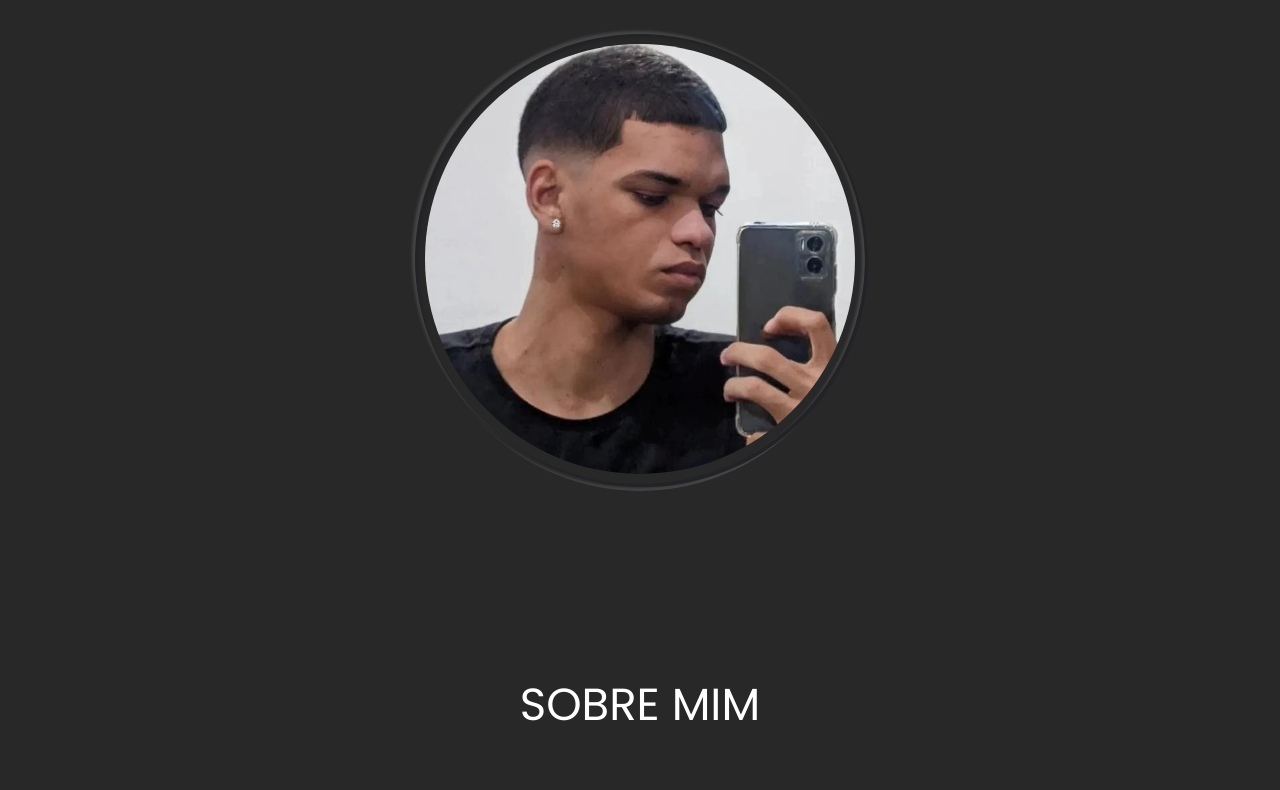
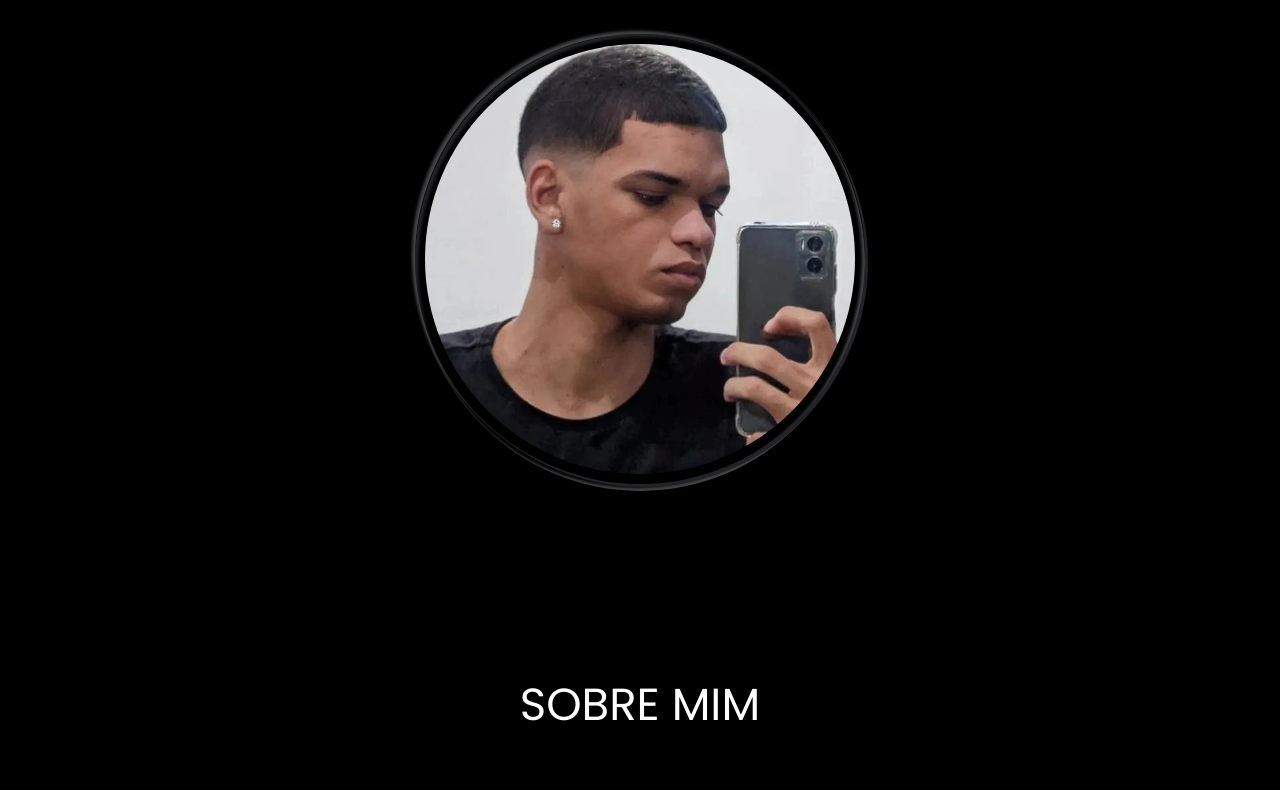
Before and after one commit to Mrrobot071/dv, a plain HTML site: page index.html in a window 1280 px wide. Shown: the part 402-1192 px from the top of the page. Drawn offline with nearby package versions, Linux system fonts and the light colour scheme.

Commit message:
Update globais.css

```diff
--- a/src/css/globais.css
+++ b/src/css/globais.css
@@ -9,7 +9,7 @@ html {
   }
 
   body {
-    background-color: var(--cor-fundo-cinza-escuro);
+    background-color: black;
     font-family: var(--fonte-primaria);
     font-size: var(--fonte-normal);
   }
```
